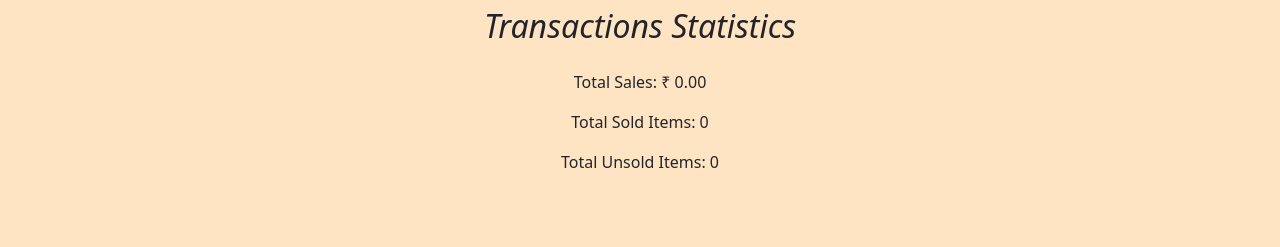
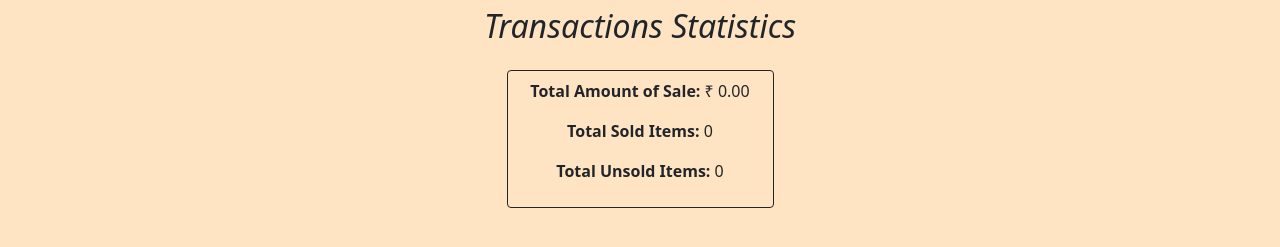
Before and after one commit to ChiragGajare/Roxiler_CodingChallenge, a React (Vite) app in the folder Frontend_Task/my-react-app/: page / in a window 1280 px wide. Shown: the part 427-674 px from the top of the page. Built offline with nearby package versions, Linux system fonts and the light colour scheme; no server answers.

Commit message:
commit7.1

```diff
--- a/Frontend_Task/my-react-app/src/App.jsx
+++ b/Frontend_Task/my-react-app/src/App.jsx
@@ -70,8 +70,6 @@ function App() {
     }
   };
 
-
-
   //Statistics code.......
   const [totalSales, setTotalSales] = useState(0);
   const [totalSoldItems, setTotalSoldItems] = useState(0);
@@ -97,9 +95,6 @@ function App() {
   useEffect(() => {
     calculateTotals(filteredData);
   }, [filteredData]);
-
-
-
 
   // making a table using react-data-table
 
@@ -181,9 +176,11 @@ function App() {
         <div className="container border-dark my-4">
           <h2 className="my-4">Transactions Statistics</h2>
           {/* Display calculated totals */}
-          <p>Total Sales: &#8377; {totalSales.toFixed(2)}</p>
-          <p>Total Sold Items: {totalSoldItems}</p>
-          <p>Total Unsold Items: {totalUnsoldItems}</p>
+          <div className="container border border-dark rounded w-25 p-2">
+          <p><strong>Total Amount of Sale:</strong> ₹ {totalSales.toFixed(2)} </p>
+          <p><strong>Total Sold Items:</strong> {totalSoldItems}</p>
+          <p><strong>Total Unsold Items:</strong> {totalUnsoldItems}</p>
+          </div>
         </div>
       </div>
     </div>
```
